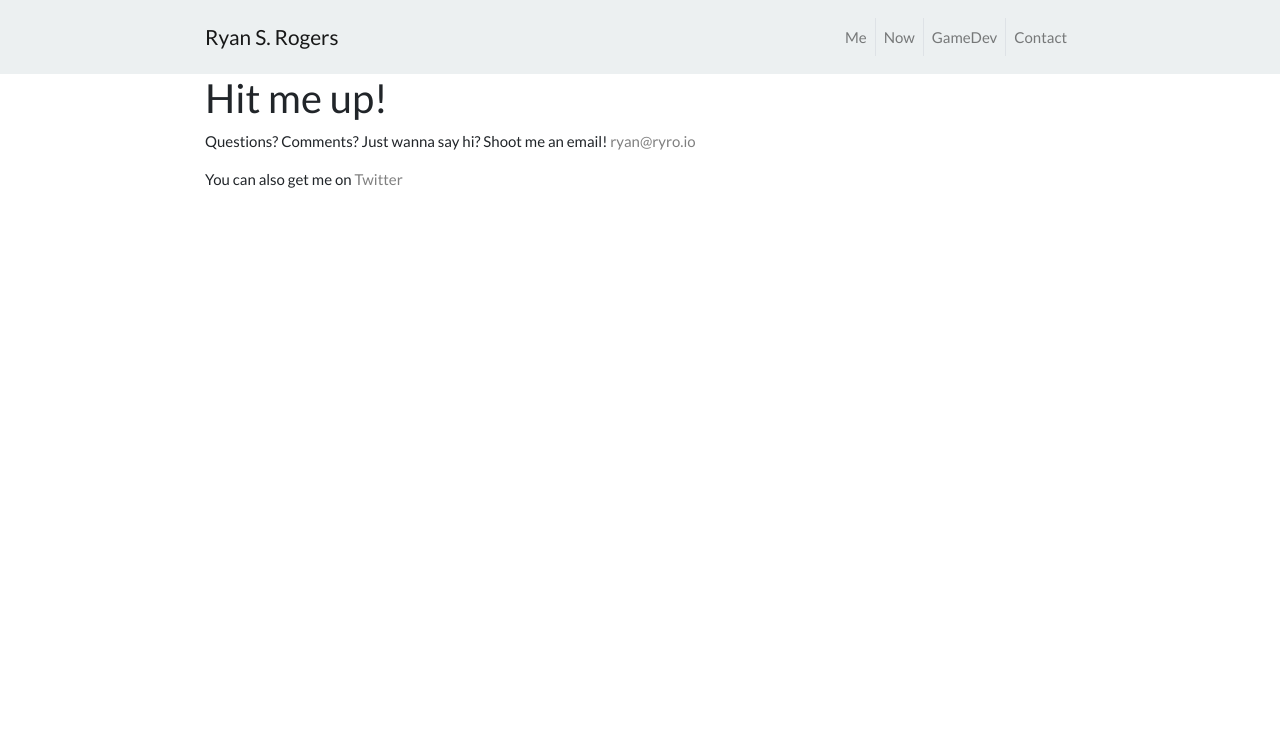
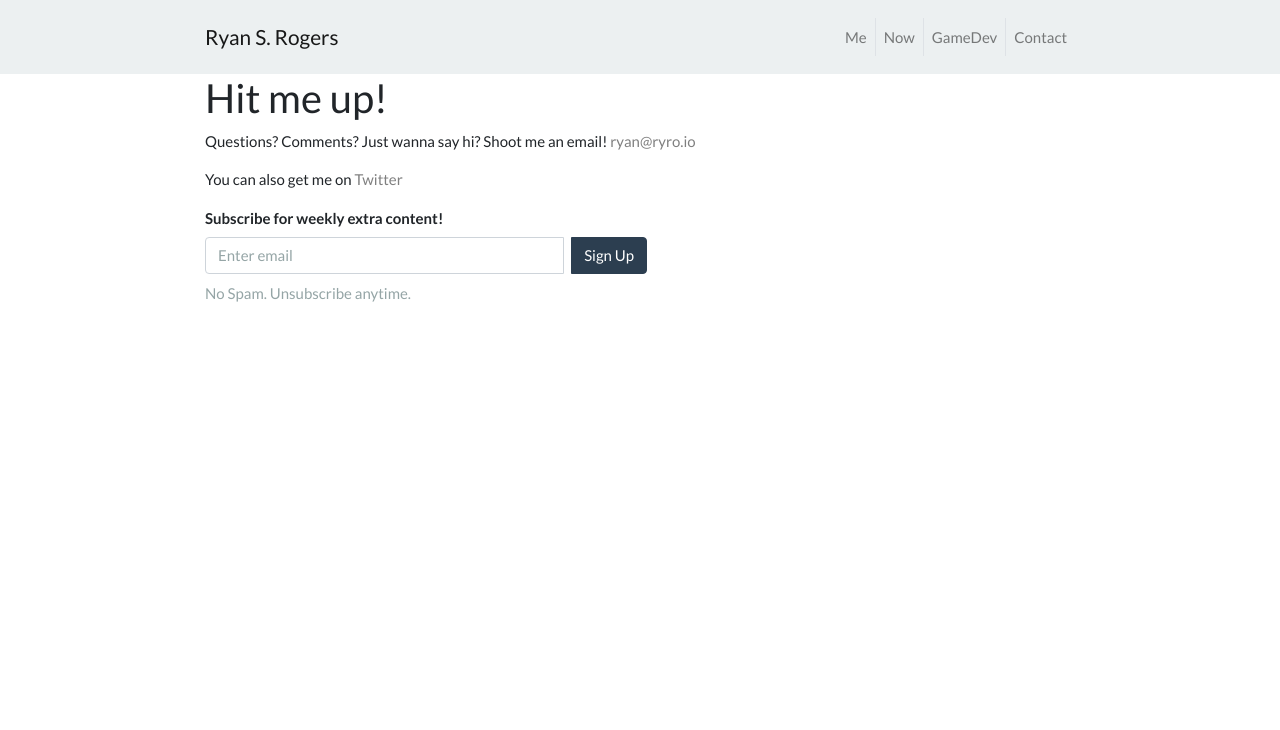
Before and after one commit to realryanrogers/ryroio, a Gatsby site: page /contact in a window 1280 px wide. Shown: the top 730 px of the page. Built offline with nearby package versions, Linux system fonts and the light colour scheme; Gatsby itself is replaced by a stand-in of ours.

Commit message:
newsletter signups

```diff
--- /dev/null
+++ b/src/components/newslettersignup.js
@@ -0,0 +1,70 @@
+import React from "react"
+import { navigate } from "gatsby"
+import Form from "react-bootstrap/Form"
+import Button from "react-bootstrap/Button"
+
+function encode(data) {
+  return Object.keys(data)
+    .map(key => encodeURIComponent(key) + "=" + encodeURIComponent(data[key]))
+    .join("&")
+}
+
+export default function SignUpPage() {
+  const [state, setState] = React.useState({})
+
+  const handleChange = e => {
+    setState({ ...state, [e.target.name]: e.target.value })
+  }
+
+  const handleSubmit = e => {
+    e.preventDefault()
+    const form = e.target
+    fetch("/", {
+      method: "POST",
+      headers: { "Content-Type": "application/x-www-form-urlencoded" },
+      body: encode({
+        "form-name": form.getAttribute("name"),
+        ...state,
+      }),
+    })
+      .then(() => navigate(form.getAttribute("action")))
+      .catch(error => alert(error))
+  }
+
+  return (
+    <div>
+      {/* The `form-name` hidden field is required to support form submissions without JavaScript */}
+      <p className="mb-2">
+        <b>Subscribe for weekly extra content!</b>
+      </p>
+      <Form
+        name="contact"
+        method="post"
+        action="/thanks/"
+        data-netlify="true"
+        data-netlify-honeypot="bot-field"
+        onSubmit={handleSubmit}
+        className="mb-2 mr-sm-2"
+      >
+        <Form.Group
+          controlId="formBasicEmail"
+          className="mb-2 mr-sm-2 input-group"
+        >
+          <Form.Control
+            className="mr-sm-2 col-5"
+            type="email"
+            placeholder="Enter email"
+          />
+          <div class="input-group-append">
+            <Button variant="primary" type="submit">
+              Sign Up
+            </Button>
+          </div>
+        </Form.Group>
+      </Form>
+      <span className="text-muted my-1 mr-sm-2">
+        No Spam. Unsubscribe anytime.
+      </span>
+    </div>
+  )
+}
--- a/src/pages/contact.js
+++ b/src/pages/contact.js
@@ -3,6 +3,7 @@ import { Link } from "gatsby"
 
 import Layout from "../components/layout"
 import SEO from "../components/seo"
+import SignUpPage from "../components/newslettersignup"
 
 const ContactPage = props => (
   <Layout location={props.location.pathname}>
@@ -20,6 +21,7 @@ const ContactPage = props => (
         </a>
       </p>
     </div>
+    <SignUpPage />
   </Layout>
 )
 
--- a/src/pages/index.js
+++ b/src/pages/index.js
@@ -8,8 +8,9 @@ const IndexPage = props => (
   <Layout location={props.location.pathname}>
     <SEO title="Home" />
     <h2>Hi. I'm Ryan.</h2>
+
+    <h3>I'm making games right now. Also, videos about those games.</h3>
     <p>
-      <h3>I'm making games right now. Also, videos about those games.</h3>
       You can see what else I'm up to on my <Link to="/now">now page</Link>.
     </p>
     <p>
```
Also changed, not shown: src/pages/etc.js (+10 -4 lines), src/pages/gamedev.js (+8 -2 lines), src/pages/newsletter.js (added, +25 -0 lines), src/pages/thanks.js (added, +15 -0 lines).
